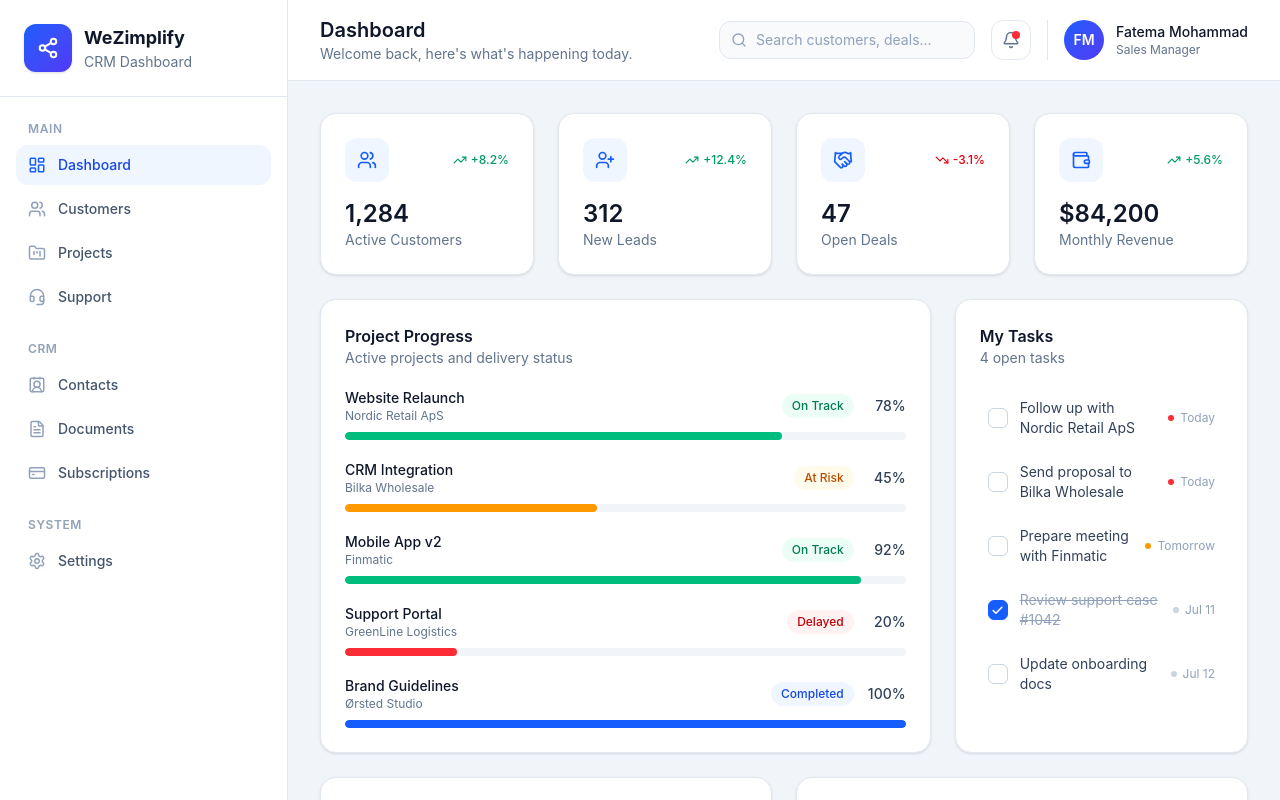
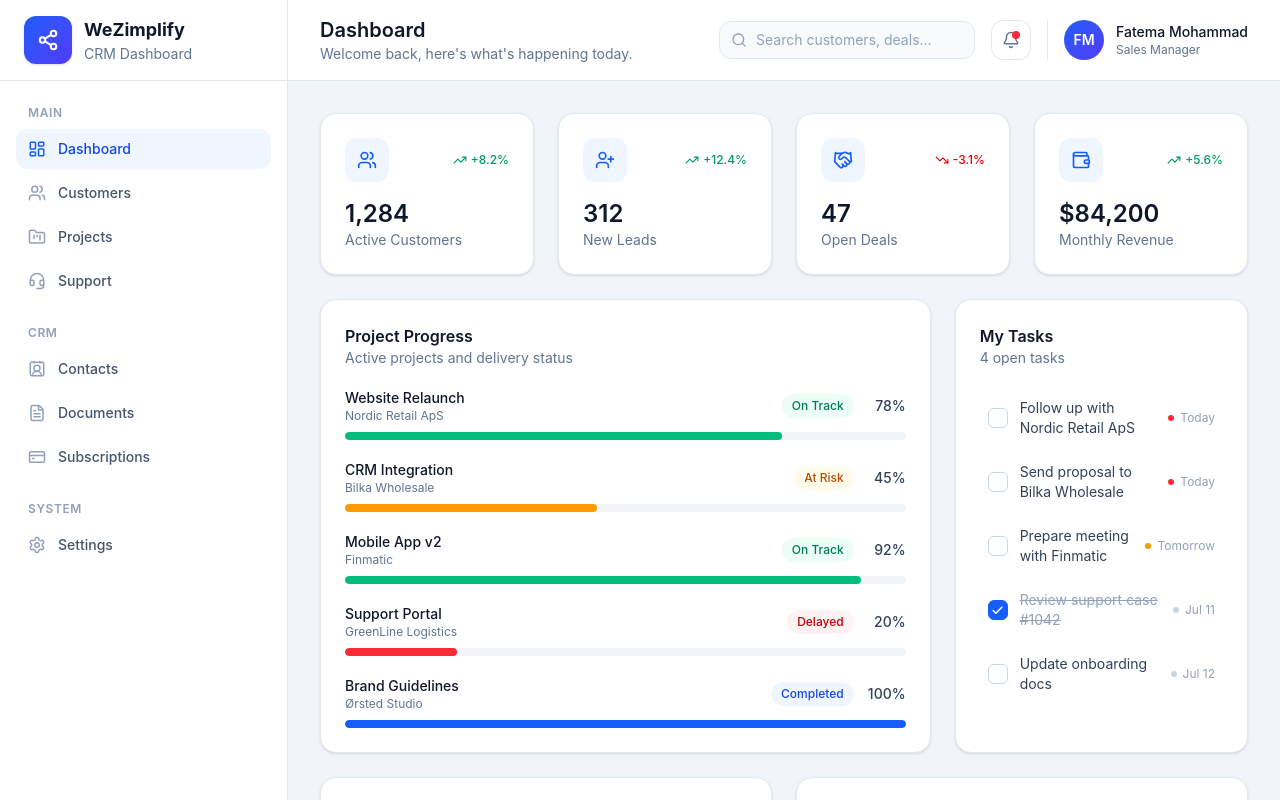
Before and after one commit to FatemaMohammad/crm-dashboard, a React (Vite) app in the folder wezimplify-crm-dashboard/: page / in a window 1280 px wide. Built offline with nearby package versions, Linux system fonts and the light colour scheme.

Commit message:
Update SidebarLogo

```diff
--- a/wezimplify-crm-dashboard/src/components/layout/SidebarLogo.tsx
+++ b/wezimplify-crm-dashboard/src/components/layout/SidebarLogo.tsx
@@ -2,7 +2,7 @@ import { Share2 } from "lucide-react";
 
 function SidebarLogo() {
   return (
-    <div className="flex items-center gap-3 border-b border-slate-200 px-6 py-6">
+    <div className="flex items-center gap-3 border-b border-slate-200 px-6 py-4">
       <div className="flex h-12 w-12 items-center justify-center rounded-xl bg-gradient-to-br from-blue-600 to-indigo-600 text-white shadow-sm">
         <Share2 size={22} strokeWidth={2.25} />
       </div>
```
